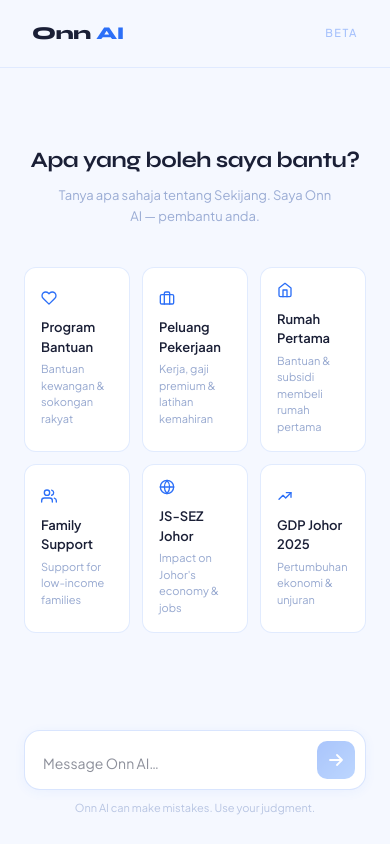
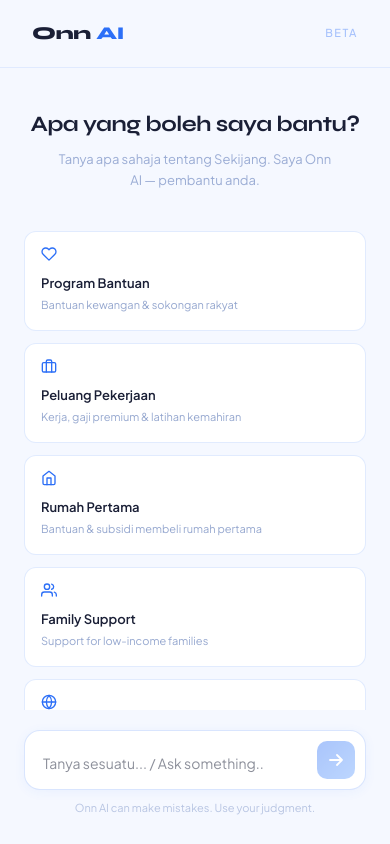
Before and after one commit to Suara-Kita/ingest-onn-AI-chatbot, a Next.js app: page / in a window 390 px wide. Built offline with nearby package versions, Linux system fonts and the light colour scheme.

Commit message:
fix: address code review findings (scroll, race condition, mobile grid, hover, tests)

```diff
--- a/app/globals.css
+++ b/app/globals.css
@@ -16,12 +16,9 @@
   --background: #F5F8FF;
   --foreground: #1A1F36;
   --primary: #2C6FF7;
-  --primary-gradient: linear-gradient(135deg, #2C6FF7, #5B9BFF);
   --primary-foreground: #ffffff;
   --muted-foreground: rgba(44, 80, 160, 0.45);
   --border: rgba(44, 111, 247, 0.18);
-  --card-bg: #ffffff;
-  --input-bg: #ffffff;
 }
 
 *, ::backdrop, ::before, ::after {
@@ -63,3 +60,12 @@ button, textarea, input {
 .animate-fade-up {
   animation: fadeUp 0.6s ease both;
 }
+
+.card-btn {
+  transition: border-color 0.2s, box-shadow 0.2s, transform 0.15s;
+}
+.card-btn:hover {
+  border-color: rgba(44, 111, 247, 0.35) !important;
+  box-shadow: 0 4px 16px rgba(44, 111, 247, 0.1);
+  transform: translateY(-1px);
+}
--- a/app/page.tsx
+++ b/app/page.tsx
@@ -12,6 +12,7 @@ export default function Home() {
   const [isLoading, setIsLoading] = useState(false)
 
   const sendMessage = useCallback(async (text: string) => {
+    if (isLoading) return
     const userMessage: Message = {
       id: crypto.randomUUID(),
       role: 'user',
@@ -67,10 +68,11 @@ export default function Home() {
         </span>
       </header>
 
-      {/* Messages / empty state */}
+      {/* Messages / empty state — single scroll owner */}
       <div
         style={{
           flex: 1,
+          minHeight: 0,
           overflowY: 'auto',
           padding: messages.length === 0 ? 0 : '32px 0',
           display: 'flex',
--- a/components/ChatWindow.tsx
+++ b/components/ChatWindow.tsx
@@ -19,7 +19,7 @@ export default function ChatWindow({ messages, isLoading }: ChatWindowProps) {
   }, [messages.length, isLoading])
 
   return (
-    <div className="flex-1 overflow-y-auto px-4 pt-6 pb-2">
+    <div className="px-4 pt-6 pb-2 max-w-[720px] w-full mx-auto">
       {messages.map(message => (
         <MessageBubble key={message.id} message={message} />
       ))}
--- a/components/EmptyState.tsx
+++ b/components/EmptyState.tsx
@@ -131,12 +131,13 @@ export default function EmptyState({ onSelect }: EmptyStateProps) {
       </p>
 
       {/* Suggestion cards */}
-      <div style={{ width: '100%', maxWidth: '720px', display: 'grid', gridTemplateColumns: 'repeat(3, 1fr)', gap: '12px' }}>
+      <div style={{ width: '100%', maxWidth: '720px', display: 'grid', gridTemplateColumns: 'repeat(auto-fill, minmax(180px, 1fr))', gap: '12px' }}>
         {CARDS.map(card => (
           <button
             key={card.title}
             type="button"
             onClick={() => onSelect(card.question)}
+            className="card-btn"
             style={{
               textAlign: 'left',
               background: '#ffffff',
@@ -144,19 +145,6 @@ export default function EmptyState({ onSelect }: EmptyStateProps) {
               borderRadius: '12px',
               padding: '14px 16px 16px',
               cursor: 'pointer',
-              transition: 'border-color 0.2s, box-shadow 0.2s, transform 0.15s',
-            }}
-            onMouseEnter={e => {
-              const el = e.currentTarget
-              el.style.borderColor = 'rgba(44,111,247,0.35)'
-              el.style.boxShadow = '0 4px 16px rgba(44,111,247,0.1)'
-              el.style.transform = 'translateY(-1px)'
-            }}
-            onMouseLeave={e => {
-              const el = e.currentTarget
-              el.style.borderColor = 'rgba(44,111,247,0.14)'
-              el.style.boxShadow = 'none'
-              el.style.transform = 'translateY(0)'
             }}
           >
             <span style={{ display: 'flex', marginBottom: '12px', color: '#2C6FF7' }}>
--- a/components/InputBar.tsx
+++ b/components/InputBar.tsx
@@ -43,7 +43,7 @@ export default function InputBar({ onSend, isLoading }: InputBarProps) {
         }}
       >
         <textarea
-          placeholder="Message Onn AI…"
+          placeholder="Tanya sesuatu... / Ask something.."
           rows={1}
           value={value}
           onChange={e => setValue(e.target.value)}
```
Also changed, not shown: 1 other file (tests, documents, lock files or other folders).
